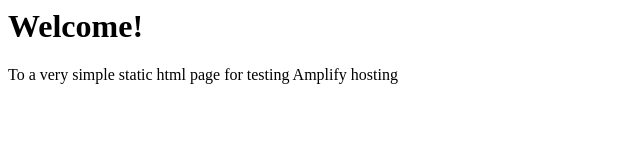
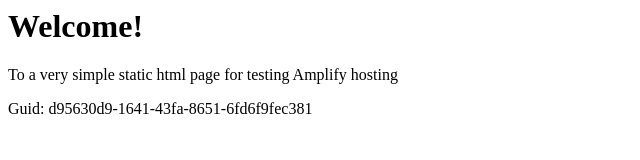
Before and after one commit to aws-aemilia-icn/Github-PR-Commit-Integration-Test-DoNotTouch-GitHubAutoBuildCanaryTest-v1-preprod-ap-northeast-2, a website: page src/index.html in a window 1280 px wide. Shown: the whole page, without its empty margins (0-640 px from the left). Drawn offline with Linux system fonts and the light colour scheme.

Commit message:
commit from integ tests

```diff
--- a/src/index.html
+++ b/src/index.html
@@ -1,3 +1,5 @@
+
+
 <html lang="en">
 
 <head>
@@ -10,6 +12,6 @@
 <body>
     <h1>Welcome!</h1>
     <p>To a very simple static html page for testing Amplify hosting</p>
-</body>
+    <p>Guid: d95630d9-1641-43fa-8651-6fd6f9fec381</p></body>
 
 </html>
```
